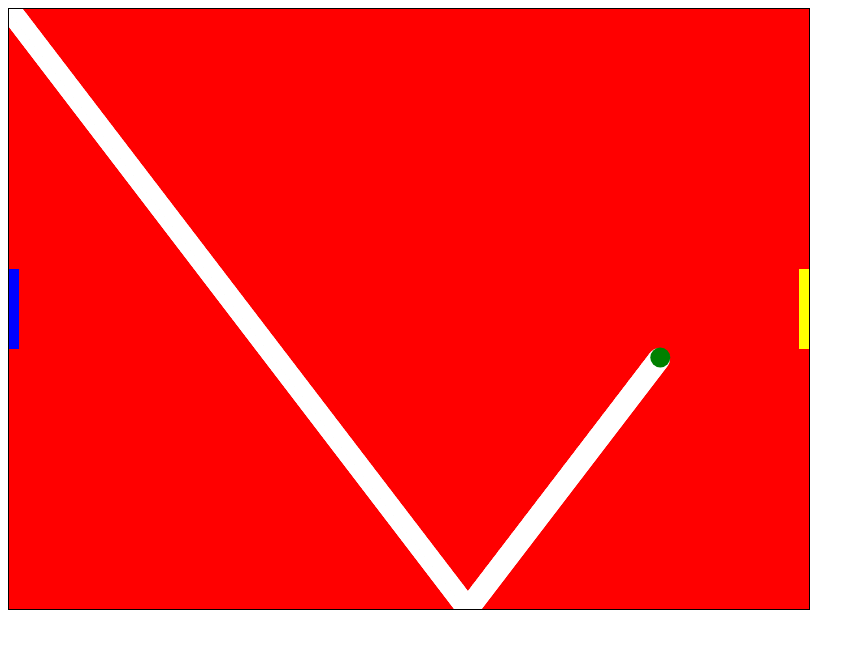
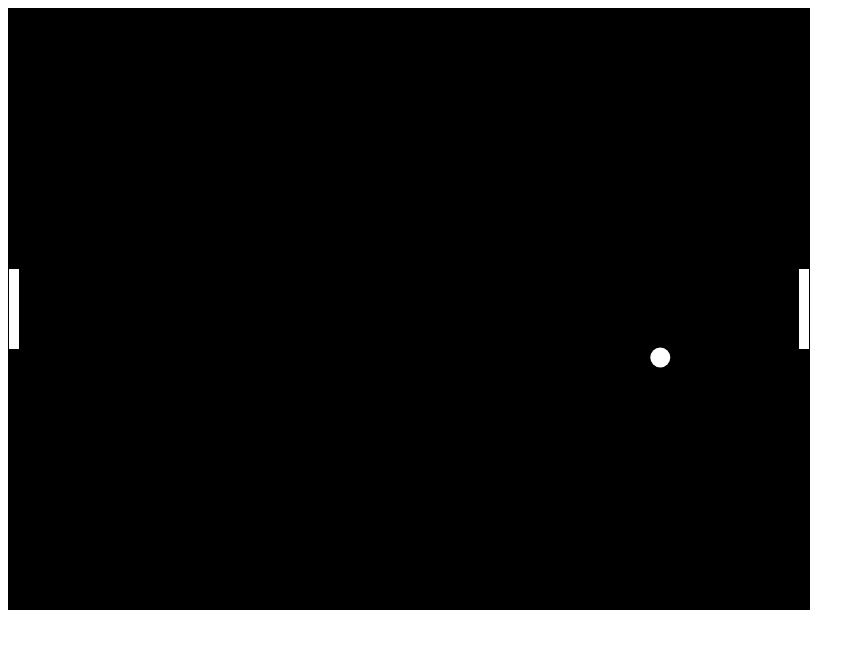
Before and after one commit to fsl/pong, a plain HTML site: page index.html in a window 1280 px wide. Shown: the whole page, without its empty margins (0-865 px from the left). Drawn offline with Linux system fonts and the light colour scheme.

Commit message:
Variablen und Funktionen

```diff
--- a/index.html
+++ b/index.html
@@ -4,7 +4,7 @@
     <style>
       #myCanvas {
         border: 1px solid black;
-        background: red
+        background: black
       }
     </style>
     <script>
@@ -17,6 +17,13 @@
       var radius = 10;
       var paddelLinks = 300;
       var paddelRechts = 300;
+      var spielBreite = 800;
+      var spielHoehe = 600;
+      var paddelBreite = 10;
+      var paddleHoehe = 80;
+      var farbeHintergrund = 'black';
+      var farbePaddel = 'white';
+      var farbeBall = 'white';
 
       function rechteck(x, y, breite, hoehe, farbe) {
         context.beginPath();
@@ -32,32 +39,44 @@
         context.fill();
       }
 
-      function zeichneUndWarte()
-      {
-        kreis(x, y, radius+1, 'white');
+      function zeichnePaddel(x,y, farbe) {
+        rechteck(x, y-paddleHoehe/2, paddelBreite, paddleHoehe, farbe);
+      }
+
+      function zeichneRechtesPaddel(farbe) {
+        zeichnePaddel(spielBreite-paddelBreite, paddelRechts, farbe);
+      }
+
+      function zeichneLinkesPaddel(farbe) {
+        zeichnePaddel(0, paddelLinks, farbe);
+      }
+
+      function zeichneUndWarte() {
+        kreis(x, y, radius+1, farbeHintergrund);
         x += deltaX;
         y += deltaY;
-        if (x >= 800 || x <= 0) {
+        if (x >= spielBreite || x <= 0) {
           deltaX *= -1;
         }
-        if (y >= 600 || y <= 0) {
+        if (y >= spielHoehe || y <= 0) {
           deltaY *= -1;
         }
-        kreis(x, y, radius, 'green');
 
-        rechteck(0, paddelLinks-40, 10, 80, 'blue');
-        rechteck(800-10, paddelRechts-40, 10, 80, 'yellow');
+        kreis(x, y, radius, farbeBall);
+
+        zeichneRechtesPaddel(farbePaddel);
+        zeichneLinkesPaddel(farbePaddel);
 
         document.onkeydown = function(e) {
           e = e || window.event;
-          rechteck(0, paddelLinks-40, 10, 80, 'red');
+          zeichneLinkesPaddel(farbeHintergrund);
           if(e.keyCode=='38') {
             paddelLinks -= 10;
           }
           else if(e.keyCode=='40') {
             paddelLinks += 10;
           }
-          rechteck(0, paddelLinks-40, 10, 80, 'blue');
+          zeichneLinkesPaddel(farbePaddel);
         }
 
         setTimeout(zeichneUndWarte, 10);
```
